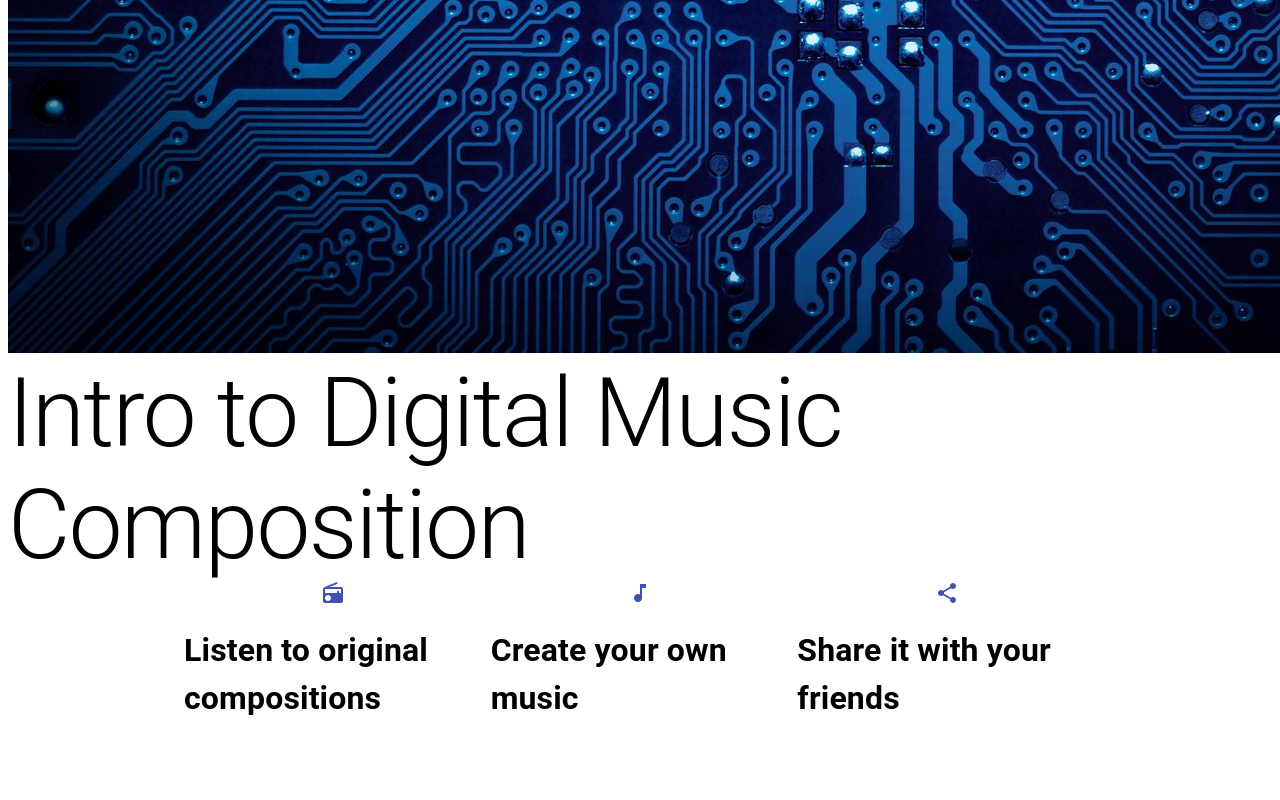
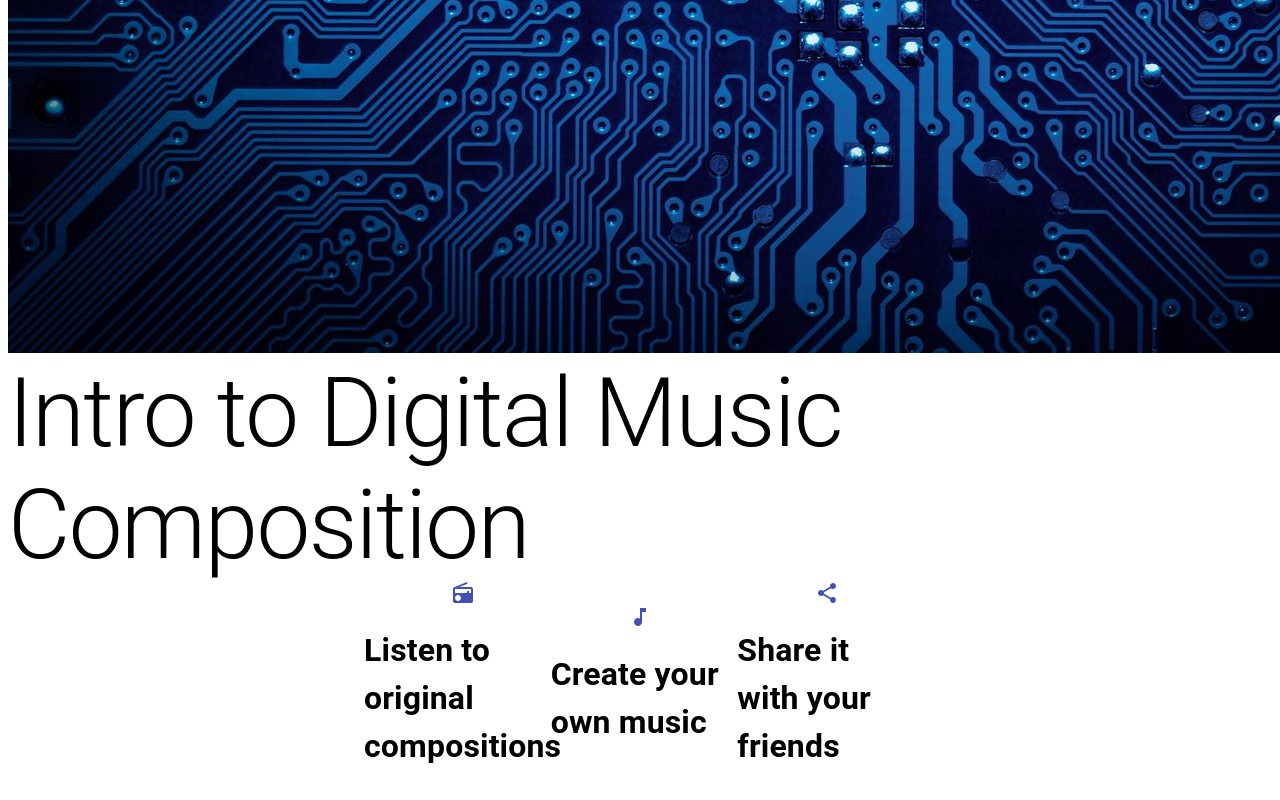
Before and after one commit to crvlwanek/digital-music, a React app in the folder frontend/: page / in a window 1280 px wide. Shown: the part 1253-2053 px from the top of the page. Before the commit the page ends 2005 px from the top, so only its background shows below. Built offline with nearby package versions, Linux system fonts and the light colour scheme; the HTML template or start-up script is replaced by a standard one.

Commit message:
Add favicon

```diff
--- a/frontend/src/components/HomePage.js
+++ b/frontend/src/components/HomePage.js
@@ -9,7 +9,7 @@ function HomePage() {
     return (
         <div>
             <Banner />
-            <Container maxWidth="md">
+            <Container maxWidth="sm">
             <Grid className="itemRow" container spacing={1} direction="row" justify="center" alignItems="center">
                 <Grid className="gridRow" item xs={12} md={4}>
                     <Typography>
--- a/frontend/static/css/index.css
+++ b/frontend/static/css/index.css
@@ -18,6 +18,7 @@ header.navbar {
 }
 .title {
     padding-left: 2rem;
+    font-weight: 900;
 }
 
 .logo {
@@ -61,6 +62,8 @@ header.navbar {
 .icon-text {
     margin-top: 50px;
     margin-bottom: 60px;
+    color: grey;
+    font-size: 1.5rem;
 }
 .gridRow {
     padding-bottom: 40px;
--- a/frontend/templates/frontend/index.html
+++ b/frontend/templates/frontend/index.html
@@ -5,6 +5,7 @@
         <meta http-equiv="X-UA-Compatible" content="IE=edge">
         <title>Intro to Digital Music</title>
         {% load static %}
+        <link rel="shortcut icon" type="image/png" href="{% static 'favicon.ico' %}"/>
         <meta name="description" content="">
         <meta name="viewport" content="width=device-width, initial-scale=1">
         <script src="https://ajax.googleapis.com/ajax/libs/jquery/3.5.1/jquery.min.js"></script>
```
Also changed, not shown: frontend/static/frontend/main.js, 1 other file (tests, documents, lock files or other folders).
